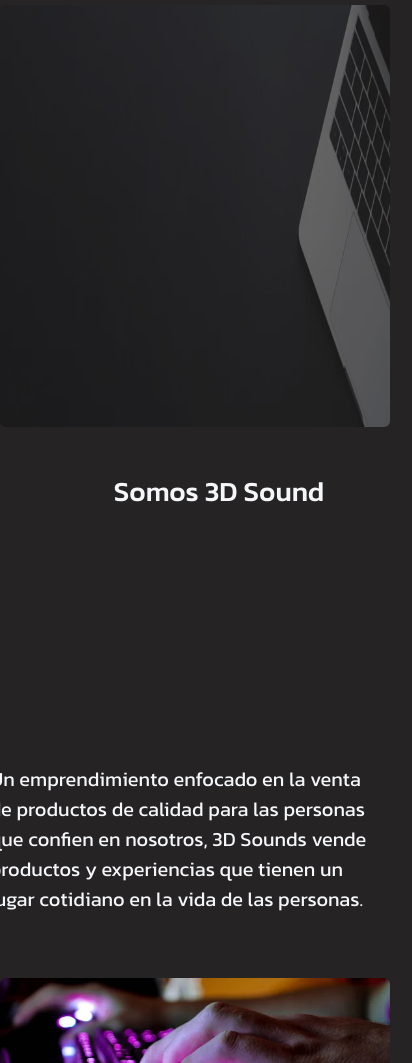
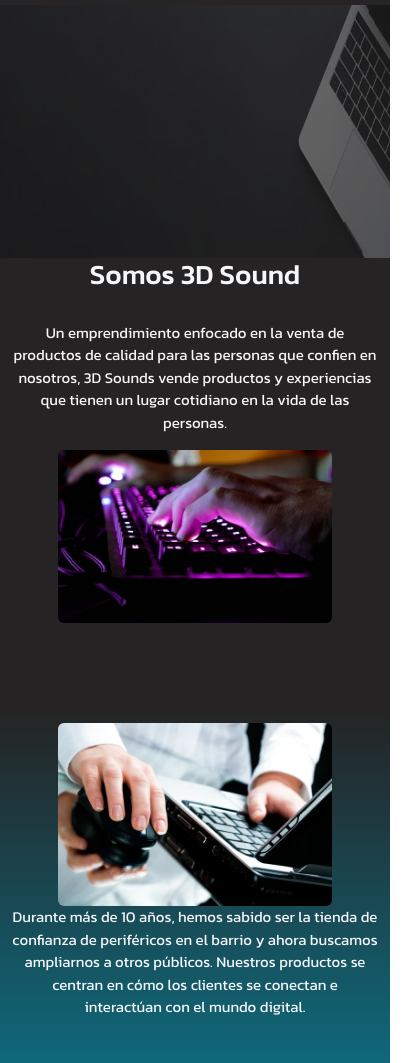
Before and after one commit to fran-ganduglia/PreEntrega3-Ganduglia, a website: page pages/quienes-somos.html in a window 390 px wide. Shown: the part 97-1160 px from the top of the page, 412 px wide, since content can reach past the window. Drawn offline with nearby package versions, Linux system fonts and the light colour scheme.

Commit message:
Terminado responsive en Quienes Somos y diseño del mismo

```diff
--- a/pages/quienes-somos.html
+++ b/pages/quienes-somos.html
@@ -4,7 +4,7 @@
     <meta charset="UTF-8">
     <meta http-equiv="X-UA-Compatible" content="IE=edge">
     <meta name="viewport" content="width=device-width, initial-scale=1.0">
-    <meta name="description" content="Da el máximo de vos con el mejor equipo para juegos, trabajo, u ocio que pueda existir, aquí en 3D SOUND vas a encontrar desde nuestra especialidad en auriculares y sonido hasta teclados de la mejor calidad existente en el mercado de periféricos, todos estos a un precio accesible, ya que, en 3D SOUNDS tenemos los precios más bajos del mercado, contamos con un contacto especializado para resolver dudas y consultas de nuestros clientes que confíen en nosotros y en nuestra calidad tanto de productos, como nuestra calidad humana. También comentar que estan habilitados todos los medios de pago, podes abonar por transferecia, tarjeta de débito o crédito, o podes en efectivo acercandote al local ubicado en el barrio de Caballito, Ciudad Autónoma de Buenos Aires, entre las calles Jeronimo Salguero y Av.Medrano y así también podremos brindar una atención especializada para poder conseguir lo que usted necesita.">
+    <meta name="description" content="Un emprendimiento enfocado en la venta de productos de calidad para las personas que confien en nosotros, 3D Sounds vende productos y experiencias que tienen un lugar cotidiano en la vida de las personas. Durante más de 10 años, hemos sabido ser la tienda de confianza de periféricos en el barrio y ahora buscamos ampliarnos a otros públicos. Nuestros productos se centran en cómo los clientes se conectan e interactúan con el mundo digital.">
     <meta name="keywords" content="Audio, Auriculares, Teclados, Tecnología, Set-up, Gaming, Periféricos, Venta, Componentes">
     <link rel="preconnect" href="https://fonts.gstatic.com" crossorigin>
     <link href="https://fonts.googleapis.com/css2?family=Kanit:ital,wght@0,100;0,200;0,300;0,400;0,500;0,600;0,700;0,800;0,900;1,100;1,200;1,300;1,400;1,500;1,600;1,700;1,800;1,900&display=swap" rel="stylesheet">
@@ -52,24 +52,23 @@
         </div>
       </nav>
       <main class="quienes-somos-flex">
-        <img src="../images/quienesomos.jpg" alt="banner-quienes-somos" class="w-100 img-quienes-somos rounded">
-        <h1 class="mt-5 ms-5 text-center">Somos 3D Sound</h1>
+        <img src="../images/quienesomos.jpg" alt="banner-quienes-somos" class="w-100 img-quienes-somos">
+        <h1 class="text-center">Somos 3D Sound</h1>
 
-      <div class="row d-flex justify-content-center margin-text-quienes-somos-1 mb-5">
-
-        <div class="mt-5 col-lg-2 text-quienes-somos-1 mb-5 text-start fs-5" data-aos="fade-up" data-aos-duration="2000">
+      <div class="container-fluid d-flex justify-content-center margin-text-quienes-somos-1">
+        <div class="col-lg-2 col-md-2 col-sm-12 col-xs-12 text-quienes-somos-1" data-aos="fade-up" data-aos-duration="2000">
             <p>Un emprendimiento enfocado en la venta de productos de calidad para las personas que confien en nosotros, 3D Sounds vende productos y experiencias que tienen un lugar cotidiano en la vida de las personas.</p>
         </div>
-        <div class="col-lg-4 d-flex align-items-center justify-content-center" data-aos="zoom-out-left" data-aos-duration="2000">
-          <img src="../images/quienes somos 1.jpg" alt="perifericos-quienes-somos-1" class="w-100 rounded img-body-quienes-somos">
+        <div class="col-lg-4 col-md-4 col-sm-12 col-xs-12 d-flex align-items-center justify-content-center" data-aos="zoom-out-left" data-aos-duration="2000">
+          <img src="../images/quienes somos 1.jpg" alt="perifericos-quienes-somos-1" class="rounded img-body-quienes-somos">
         </div>
       </div>
 
-      <div class="row d-flex justify-content-center margin-text-quienes-somos-2">
-        <div class="col-lg-4 d-flex align-items-center justify-content-center me-5" data-aos="zoom-out-right" data-aos-duration="2000">
-          <img src="../images/quienes somos 2.jpg" alt="perifericos-quienes-somos-2" class="w-100 rounded img-body-quienes-somos">
+      <div class="container-fluid d-flex justify-content-center margin-text-quienes-somos-2">
+        <div class="col-lg-4 col-md-4 col-sm-12 col-xs-12 d-flex align-items-center justify-content-center" data-aos="zoom-out-right" data-aos-duration="2000">
+          <img src="../images/quienes somos 2.jpg" alt="perifericos-quienes-somos-2" class="rounded img-body-quienes-somos">
         </div>
-        <div class="mt-5 col-lg-2 text-quienes-somos-2 mb-5 text-end fs-5" data-aos="fade-up" data-aos-duration="2000">
+        <div class="col-lg-2 col-md-2 col-sm-12 col-xs-12 text-quienes-somos-2" data-aos="fade-up" data-aos-duration="2000">
             <p>Durante más de 10 años, hemos sabido ser la tienda de confianza de periféricos en el barrio y ahora buscamos ampliarnos a otros públicos. Nuestros productos se centran en cómo los clientes se conectan e interactúan con el mundo digital.</p>
         </div>
 
--- a/scss/components/_iframe.scss
+++ b/scss/components/_iframe.scss
@@ -3,6 +3,7 @@
     align-items: center;
     flex-direction: column;
     margin-top: 7%;
+    margin-bottom: 7%;
  }
 
  .iframe-title{
--- a/scss/components/_media-queries.scss
+++ b/scss/components/_media-queries.scss
@@ -13,8 +13,6 @@
    .card-text-products{
     display: none;
    }
-
-
 
    .img-card{
     height: 25vh;
@@ -140,6 +138,42 @@
         margin-top: 25px;
         height: 25rem;
         width: 90%;
+    }
+
+    //Quienes Somos
+    .quienes-somos-flex{
+        .img-quienes-somos{
+            opacity: 0.30;
+            height: 30vh;
+            overflow: hidden;
+        }
+        .margin-text-quienes-somos-1{
+            flex-wrap: wrap;
+             margin-top: 30px;
+        }
+        .margin-text-quienes-somos-2{
+            flex-wrap: wrap;
+            margin-top: 100px;
+            margin-bottom: 50px;
+        }
+        .text-quienes-somos-2{
+            color: $text-color;
+            margin-left: 0;
+            font-size: 15px;
+            text-align: center;
+        }
+        .text-quienes-somos-1{
+            color: $text-color;
+            margin-right: 0;
+            font-size: 15px;
+            text-align: center;
+        }
+        .img-body-quienes-somos{
+            align-self: center;
+            overflow: hidden;
+            width: 75%;
+
+        }
     }
 }
 
@@ -340,6 +374,37 @@
         height: 25rem;
         width: 70%;
     }
+    //Quienes Somos
+    .quienes-somos-flex{
+        .img-quienes-somos{
+            opacity: 0.30;
+            height: 30vh;
+            overflow: hidden;
+        }
+        .margin-text-quienes-somos-1{
+             margin-top: 30px;
+        }
+        .margin-text-quienes-somos-2{
+            margin-top: 100px;
+            margin-bottom: 50px;
+        }
+        .text-quienes-somos-2{
+            color: $text-color;
+            margin-left: 8%;
+            font-size: 1rem;
+            text-align: end;
+        }
+        .text-quienes-somos-1{
+            color: $text-color;
+            margin-right: 8%;
+            font-size: 1rem;
+            text-align: start;
+        }
+        .img-body-quienes-somos{
+            overflow: hidden;
+            width: 100%;
+        }
+    }
 }
 
 
--- a/scss/components/_quienes-somos.scss
+++ b/scss/components/_quienes-somos.scss
@@ -1,26 +1,25 @@
 
 .quienes-somos-flex{
-    display: flex;
-    flex-direction: column;
     .img-quienes-somos{
         opacity: 0.30;
-        height: 50vh;
+        height: 60vh;
         overflow: hidden;
     }
     .text-quienes-somos-2{
         color: $text-color;
-        margin-left: 5%;
+        margin-left: 8%;
+        font-size: 1.25rem;
     }
     .text-quienes-somos-1{
         color: $text-color;
-        margin-right: 5%;
+        margin-right: 8%;
+        font-size: 1.25rem;
     }
-
     h1{
         color: $text-color;
     }
     .margin-text-quienes-somos-1{
-        margin-top: 200px;
+        margin-top: 100px;
     }
     .margin-text-quienes-somos-2{
         margin-top: 250px;
@@ -28,5 +27,6 @@
     }
     .img-body-quienes-somos{
         overflow: hidden;
+        width: 100%;
     }
 }
```
Also changed, not shown: pages/contacto.html (+1 -1 lines), pages/donde-encontrarnos.html (+2 -2 lines), css/main.css, 1 other file.
